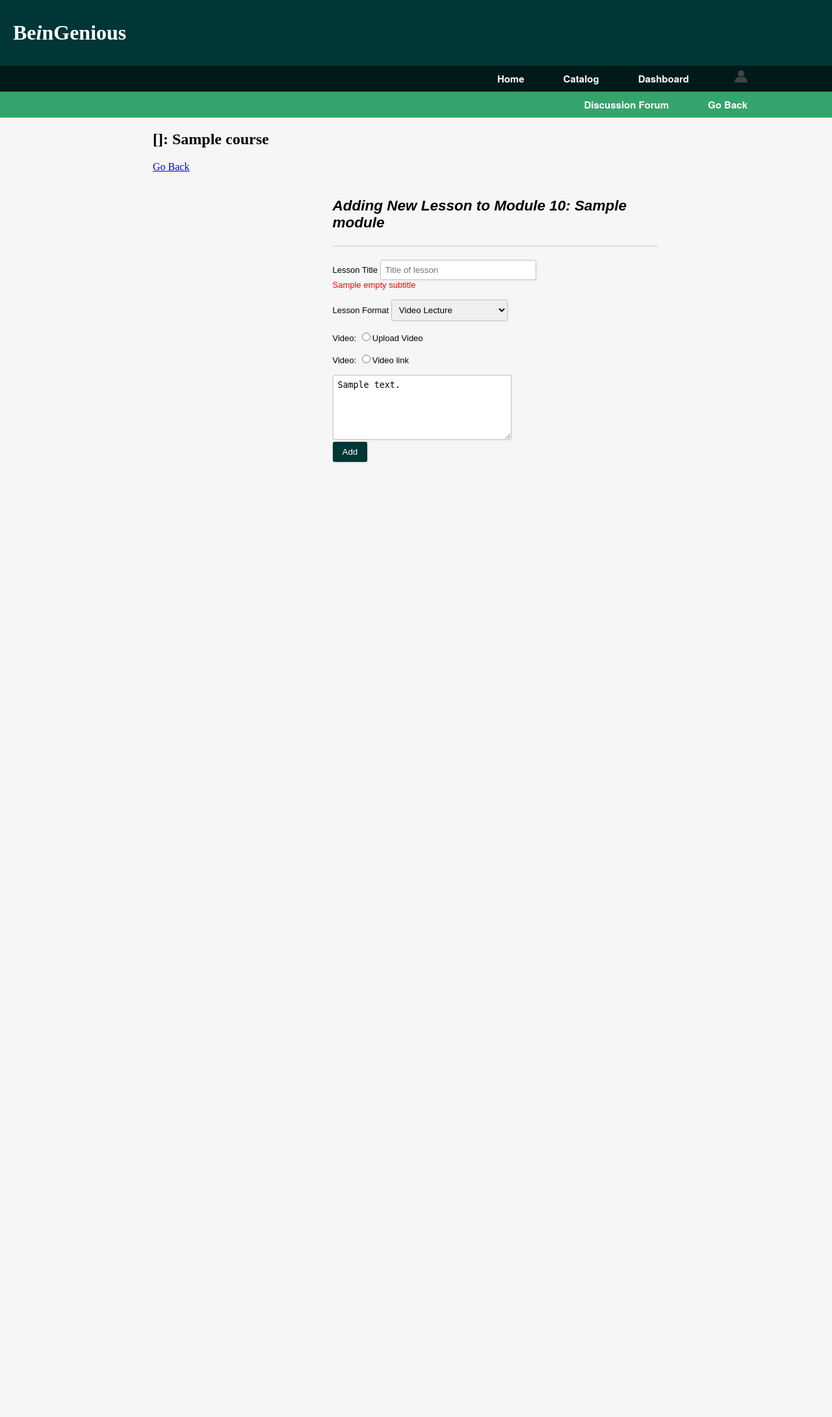
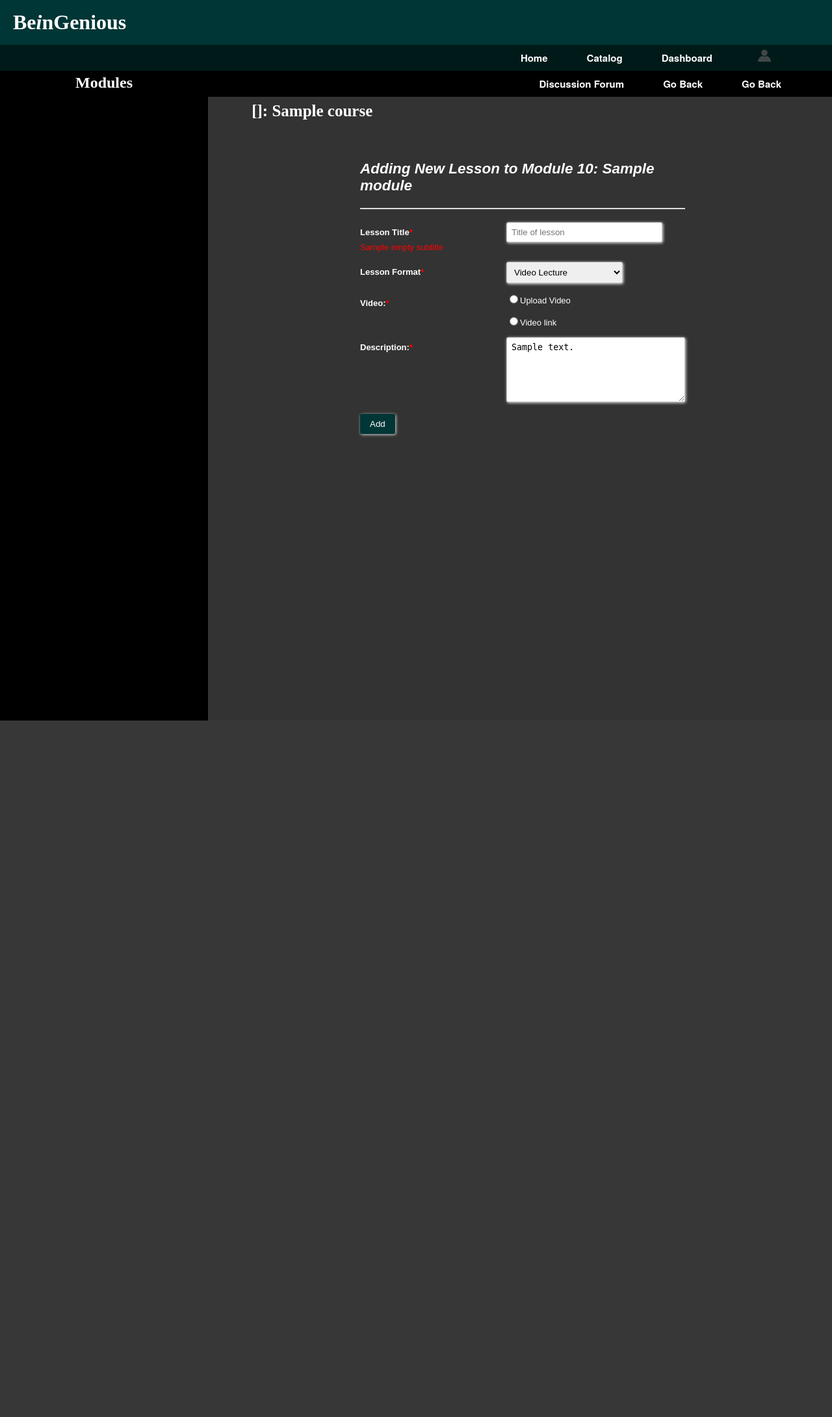
Before and after one commit to priyam789/Beingenious, a Python web app: template templates/edit_course.html in a window 1280 px wide. Shown: the whole page at 65% size. After the commit the page ends 1109 px from the top, so only its background shows below. Run offline with Jinja, Linux system fonts and the light colour scheme; the template is opened without the code that fills it: most values are stand-ins (such as "Sample title", 1, 10 or a date in 2020).

Commit message:
text part of course page remaining ...

```diff
--- a/assets/css/style_basic.css
+++ b/assets/css/style_basic.css
@@ -31,7 +31,7 @@ body {
 {
 	color: #fff;
 	background: #003636;
-	padding: 2em 1.25em;
+	padding: 1em 1.25em;
 }
 
 .header-heading {
@@ -60,7 +60,7 @@ body {
 {
 	/*margin-top:15px;*/
 	float: right;
-	margin-right:100px;
+	margin-right:5%;
 	/*padding: 1.5em 0;*/
 }
 
--- a/assets/css/style_course_base.css
+++ b/assets/css/style_course_base.css
@@ -7,33 +7,120 @@
 }
 
 .nav-bar-cb {
-	background: #34a46c;
+	background: black;
 	padding: 0;
 	margin: 0px 0px;
 	height: 40px;
+	/*margin-left: 300px;*/
+	width: 100%;
+	float: right;
 }
 
+
+/*------------------left-bar-----------------*/
 .left-bar-cb {
 	position: absolute;
 	left:0;
-	top: 40px;
-	width: 300px;
-	height: 400px;
+	top: 0;
+	width: 25%;
+	height: 100%;
 	/*border: 2px solid black;*/
+	/*z-index: 1px;*/
+	background: black;
+	overflow-y: scroll;
+}
+.left-bar-cb::-webkit-scrollbar{
+	width: 20px;
+}
+
+.left-bar-cb::-webkit-scrollbar * {
+  background:transparent;
+}
+.left-bar-cb::-webkit-scrollbar-thumb {
+  background:#444 !important;
+}
+
+
+.left-bar-cb h2 {
+	width: 100%;
+	height: 35px;
+	background: black;
+	margin: 0;
+	padding: 0;
+	padding-top: 5px;
+	text-align: center;
+	color: white;
+	font-weight: 800;
+
+}
+
+.left-bar-cb #spec{
+	background: #003636;
 }
 
 .left-bar-cb ul{
 	list-style-type: none;
+	text-align: center;
+	margin: 0;
+	padding: 0;
+
 }
 
+.left-bar-cb ul li{
+	background: #34a46c;
+	display:table;
+    margin: 0;
+    margin-bottom: 5px;
+    width: 100%;
+    /*border: 10px solid red;*/
+
+}
+
+.left-bar-cb ul li:hover {
+	opacity: 0.75;
+}
+
+.left-bar-cb ul a{
+	display: block;
+	color: white;
+	text-decoration: none;
+	font-weight: 400;
+	font-size: 15px;
+	width: 100%;
+	line-height: 40px;
+	font-family:"HelveticaNeue","Helvetica Neue",Helvetica,Arial,sans-serif
+	/*border: 2px solid violet;*/
+}
+
+
+/*---------------------------------------------*/
 .block-maincontent{
 	position: absolute;
-	top: 40px;
+	/*top: 40px;*/
 	right: 0;
-	width: 1045px;
-	height:2000px;
+	width: 75%;
+	height: 100%;
+	margin: 0;
+	padding: 0;
+	background: #333;
+	color: white;
+	overflow-y: scroll;
+	/*background: #333;*/
+	/*height:2000px;*/
 	/*border: 2px solid orange;*/
 }
+
+.block-maincontent::-webkit-scrollbar{
+	width: 20px;
+}
+
+.block-maincontent::-webkit-scrollbar * {
+  background:transparent;
+}
+.block-maincontent::-webkit-scrollbar-thumb {
+  background:#444 !important;
+}
+
 
 .video-cmp{
 	margin: 2px auto;
@@ -41,3 +128,19 @@
 	height: 550px;
 	/*border: 2px solid red;*/
 }
+
+#bm-h2 {
+	font-weight: bold;
+    /*font-style: italic;*/
+    /*border-bottom: 2px solid #ddd;*/
+    margin-bottom: 20px;
+    font-size: 25px;
+    padding-bottom: 3px;
+    margin-left: 7%;
+    margin-top: 5%;
+}
+
+iframe {
+	width: 850px;
+	height: 500px;
+}
--- a/templates/course_base.html
+++ b/templates/course_base.html
@@ -6,6 +6,7 @@
 <input type="hidden" name="tag" value="{{tag}}">
 
 <div class = "box-cb">
+	<div class = "block-maincontent">
 
 		<div class = "nav-bar-cb">
 			<nav class = "primary_nav_wrap">
@@ -30,25 +31,29 @@
 					{% if dtag %}
 					<li><a href="/courses/{{course.code}}?tag={{dtag}}"> Go Back </a> </li>
 					{% endif %}
+					{% block course_navigation %}
+
+					{% endblock %}
+
 				</ul>
 			</nav>
 		</div>
 
 
-	<div class = "block-maincontent">
-		<h2>{{course.code}}: {{course.ctitle}}</h2>
+		<h2 id = bm-h2>{{course.code}}: {{course.ctitle}}</h2>
 		{% block maincontent %}
 		{% endblock %}
 	</div>
 
 	<div class = "left-bar-cb">
+		<h2 class = "left-bar-head">Modules</h2>
 		<nav>
 			<ul>
 				{% if course.type_course == 'course' %}
 				{% for module in course.contents %}
-				<li><a href="#" onclick="moduleClick({{module.id}})">Module {{module.id|int + 1}}: {{module.name}}</a></li>
+				<li id="spec"><a href="#" onclick="moduleClick({{module.id}})">Module {{module.id|int + 1}}: {{module.name}}</a></li>
 				<!-- <li> -->
-				<div id="module_{{module.id}}" class="module">
+				<div id="module_{{module.id}}" class="module" >
 				{% for lesson in module.lessons %}
 				<li><a href="#" onclick="lessonClick({{module.id}}, {{lesson.id}})">{{lesson.name}}</a></li>
 				{% endfor %}
--- a/templates/course_main_page.html
+++ b/templates/course_main_page.html
@@ -110,6 +110,6 @@
 	{% endif %}
 
 	<div id="maincontent" class = "video-cmp">
-		<iframe width="850" height="500" id="video" src="{{course.overview_video['link']}}"></iframe>
+		<iframe id="video" src="{{course.overview_video['link']}}"></iframe>
 	</div>
 {% endblock %}
--- a/templates/course_page.html
+++ b/templates/course_page.html
@@ -9,7 +9,7 @@ Organization : {{course_details.organization}} <br>
 
 Overview : {{course_details.overview}} <br>
 Duration : {{course_details.date_start}} to {{course_details.date_end}}
-<iframe width="420" height="345" src="{{course_details.overview_video['link']}}">
+<iframe src="{{course_details.overview_video['link']}}">
 </iframe>
 
 {% if tag == 'initiator' and course_details.type_course == 'course' %}
--- a/templates/edit_course.html
+++ b/templates/edit_course.html
@@ -1,7 +1,10 @@
 {% extends "course_base.html" %}
 
+{% block course_navigation %}
+<li><a href="/courses/{{course.code}}?tag=initiator">Go Back</a></li>
+{% endblock %}
+
 {% block maincontent %}
-<a href="/courses/{{course.code}}?tag=initiator">Go Back</a>
 
 
 <div class="form-cc" >
@@ -16,19 +19,21 @@
 
 		<label id="module_row" for = "feild1">
 		{% if edit_module == -1 %}
-			Module Name
+			<span>Module Name<span class="required">*</span></span>
 			<input class = "inp-cc" type="text" name="module_name" placeholder="Name of module" required>
 			<div class="error">{{empty_title}}</div>
 		{% endif %}
 		</label>
 		<input type="hidden" id="edit_module" name="edit_module" value="{{edit_module|string}}">
 
-		<label> Lesson Title
+		<label>
+			<span>Lesson Title<span class="required">*</span></span>
 			<input class = "inp-cc" type="text" name="subtitle" placeholder="Title of lesson" required>
 			<div class="error">{{empty_subtitle}}</div>
 		</label>
 
-		<label> Lesson Format
+		<label>
+			<span>Lesson Format<span class="required">*</span></span>
 			<select class = "select-cc" id="lesson_format" name = "lesson_format" onchange="lessonFormatClick()">
 					<option value = "lecture"> Video Lecture </option>
 					<option value = "quiz"> Quiz </option>
@@ -37,41 +42,47 @@
 		</label>
 
 		<div class="lesson_format" id="lecture">
-		<label> Video:
-		<input class = "radio1-cc" type="radio" id="upload" class = "accordion" name="upload" value="file">Upload Video
+		<label>
+			<span>Video:<span class="required">*</span></span>
+			<input class = "radio1-cc accordion" type="radio" id="upload" name="upload" value="file">Upload Video
 			<div class="panel">
-	 		<input type="file" name="file">
+	 			<input id = "x1" type="file" name="file">
 			</div>
 		</label>
 
-		<label> Video:
-			<input class = "radio2-cc" type="radio" class = "accordion" name="upload" value="link">Video link
+		<label>
+			<span></span>
+			<input class = "radio2-cc accordion" type="radio"  name="upload" value="link">Video link
 			<div class="panel">
-	 		<input type="text" name="link" placeholder="Video link">
+	 			<input id = "x2" type="text" name="link" placeholder="Video link">
 			</div>
 		</label>
 		<div class="error">{{file_error}}</div>
 		</div>
 
 		<div class="lesson_format" id="quiz">
-		<label> Question
-		<input id="inp-cc" class="quiz_inp" type="text" name="question" placeholder="Question">
+		<label>
+			<span>Question<span class="required">*</span></span>
+			<input class="inp-cc quiz_inp"  type="text" name="question" placeholder="Question">
 		</label>
 
-		<br>
-		<label> Quiz Format
+
+		<label>
+			<span>Quiz Format<span class="required">*</span></span>
 			<select class = "select-cc" id="quiz_format" name = "quiz_format" onchange="numOptionsClick()"">
 					<option value = "single"> Single Correct </option>
 					<option value = "multiple"> Multiple Correct </option>
 			</select>
 		</label>
-		<br>
-		<label> Maximum marks
-				<input id="no-cc" class="quiz_inp" name="max_marks" type = "number" placeholder="Max Marks" oninvalid="this.setCustomValidity('Quiz needs to have maximum marks')"
+
+		<label>
+			<span>Maximum marks<span class="required">*</span></span>
+				<input id="inp-cc quiz_inp"  name="max_marks" type = "number" placeholder="Max Marks" oninvalid="this.setCustomValidity('Quiz needs to have maximum marks')"
 	    oninput="setCustomValidity('')" />
 		</label>
-		<br>
-		<label> Number of choices
+
+		<label>
+			<span>Number of choices<span class="required">*</span></span>
 			<select class="select-cc" id="num_options" name = "num_options" onchange="numOptionsClick()">
 					<option value = "1"> 1 </option>
 					<option value = "2"> 2 </option>
@@ -80,23 +91,25 @@
 					<option value = "5"> 5 </option>
 			</select>
 		</label>
-		<br>
+
 
 		<div class = "quiz" id = "single">
-			<label> Choices
+			<label>
+				<span>Choices<span class="required">*</span></span>
 				<div class = "single" id = "single_options">
-				<input id = "inp-cc" type="text" class="quiz_inp" name="single_1" placeholder="Choice 1">
+					<input class = "inp-cc quiz_inp" type="text"  name="single_1" placeholder="Choice 1">
 				</div>
 			</label>
 			<label> Correct Answers
-			<div id="radio1-cc" class = "single" id = "single_correct">
+				<div class="radio1-cc single"  id = "single_correct">
 					<input type="radio" class="quiz_inp" name="single_correct" value="1"> 1
 				</div>
 			</label>
 		</div>
 
 		<div class = "quiz" id = "multiple">
-			<label> Choices
+			<label>
+				<span>Choices<span class="required">*</span></span>
 				<div class ="multiple" id = "multiple_options">
 				</div>
 			</label>
@@ -109,12 +122,14 @@
 		</div>
 
 		<div class = "lesson_format" id="submission">
-		<label>	Create a submission assignment with maximum marks 100.
+			<label>
+				<span>Create a submission assignment with maximum marks 100.<span class="required">*</span></span>
+			</label>
 		</div>
-
+		<label><span>Description:<span class="required">*</span></span>
 			<textarea class = "ta-cc" name="description" placeholder="Instructor comments">{{description}}</textarea>
 		</label>
-		<br>
+
 		<input type="submit" value="Add">
 	</form>
 </div>
@@ -239,12 +254,12 @@ function numOptionsClick(){
 
 	for(var i = 1;i<=num_options;i++)
 	{
-		options_html = options_html+'<input type="text" class="quiz_inp" name="'+quiz_format+'_'+i.toString()+'" placeholder="Choice '+i.toString()+'" required><br>';
+		options_html = options_html+'<input type="text" class="quiz_inp" name="'+quiz_format+'_'+i.toString()+'" placeholder="Choice '+i.toString()+'" required>';
 		correct_html = correct_html+'<input type="'+correct_type+'" class="quiz_inp" name="'+quiz_format+'_correct" value="'+i.toString()+'"';
 		if(quiz_format == "single")
-			correct_html += ' required>'+i.toString()+'<br>';
+			correct_html += ' required>'+i.toString()+'';
 		else
-			correct_html += '>'+i.toString()+'<br>';
+			correct_html += '>'+i.toString()+'';
 	}
 	document.getElementById(quiz_format+"_options").innerHTML = options_html;
 	document.getElementById(quiz_format+"_correct").innerHTML = correct_html;
```
Lines whose indentation alone changed are shown as unchanged.
